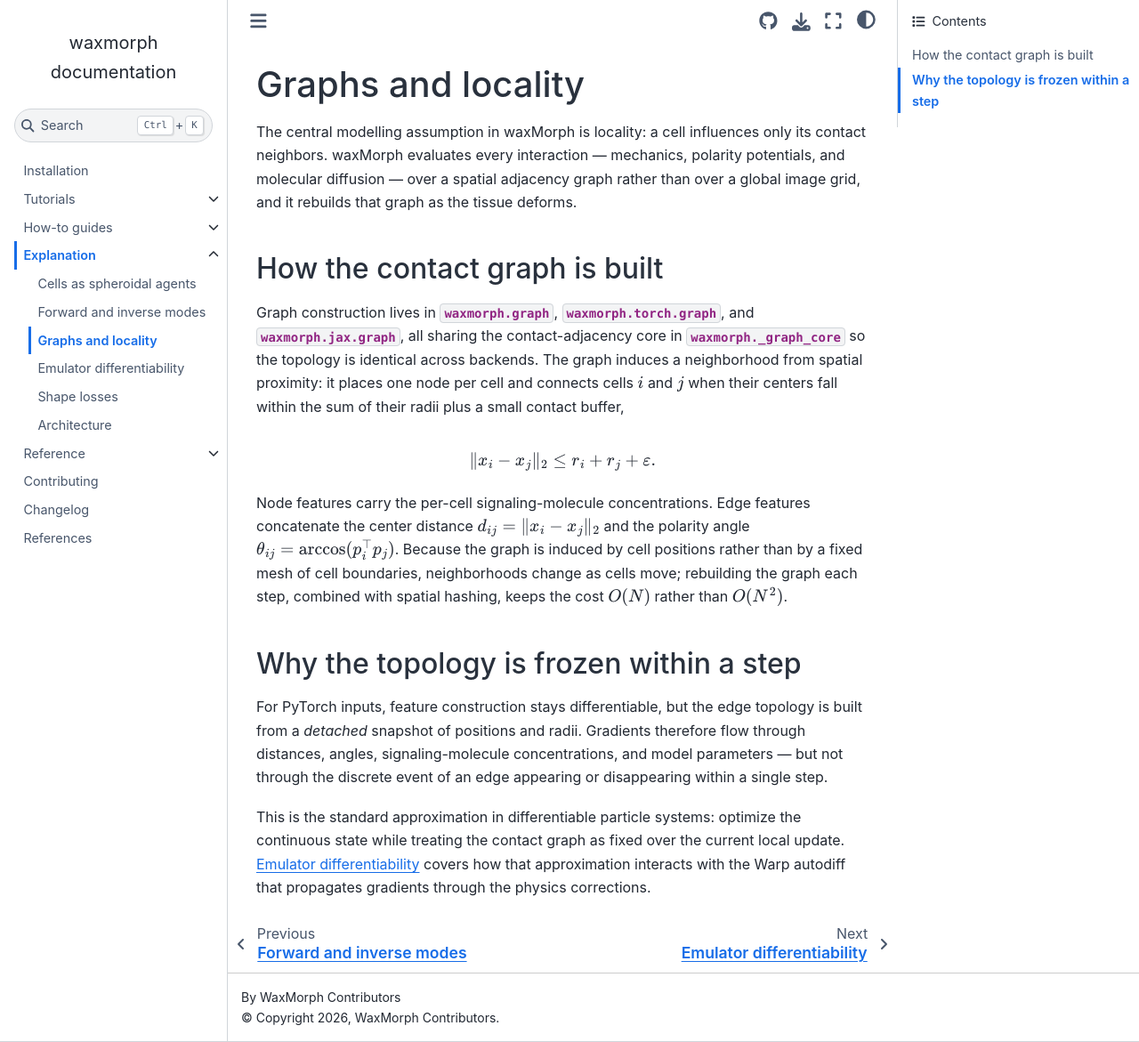
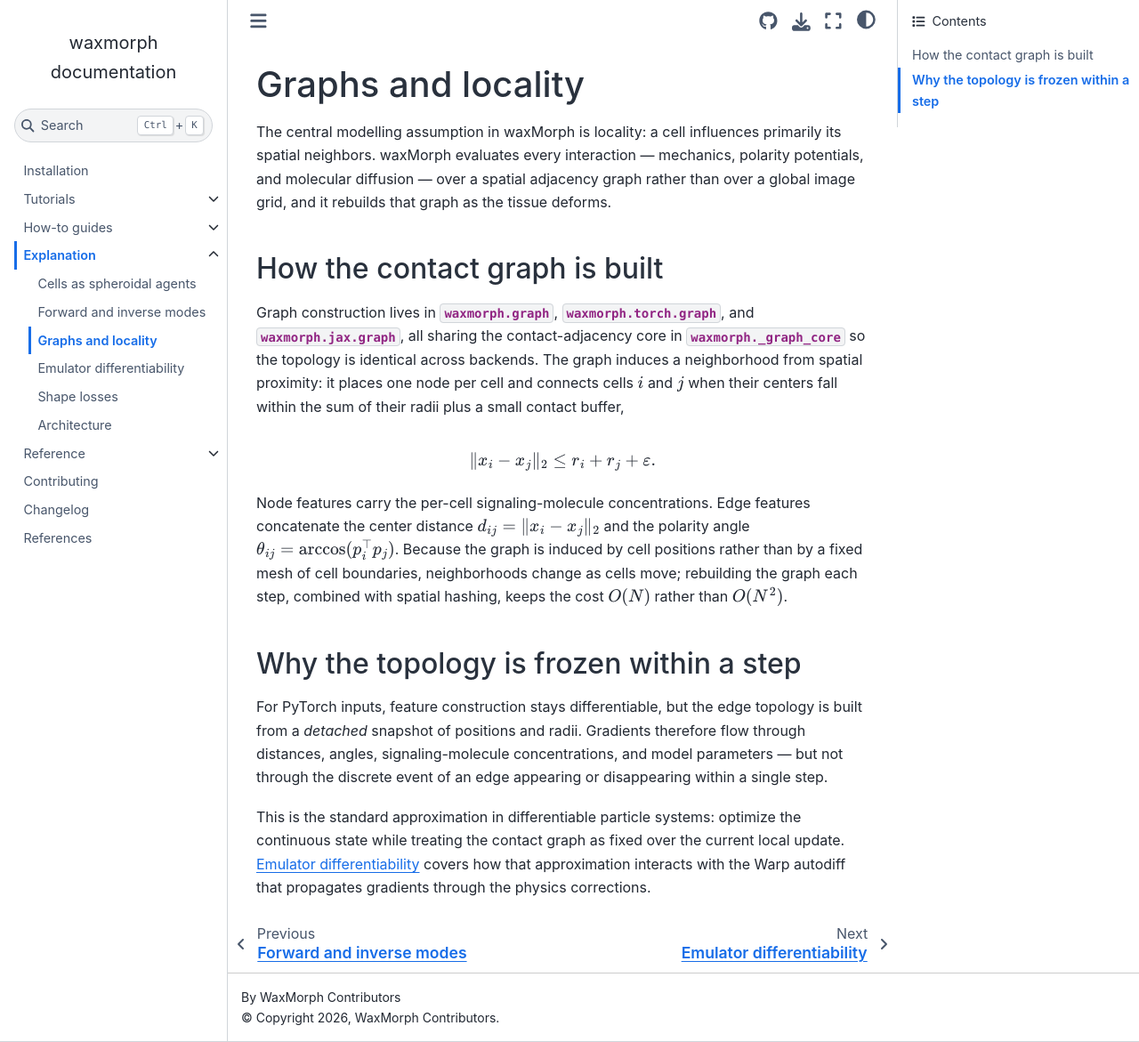
Before and after one commit to Computational-Morphogenomics-Group/waxmorph, a Sphinx documentation site: the page built from docs/explanation/graphs_and_locality.rst, in a window 1280 px wide and 1171 px high. Shown: the whole window at 89% size. Built offline with Sphinx 7.4.7 and the Sphinx Book theme 1.1.4, drawn with Linux system fonts in a browser that asks for light colours; pages that are not in the unit, such as notebooks, are missing from menus.

Commit message:
Clarify locality assumption in waxMorph documentation

```diff
--- a/docs/explanation/graphs_and_locality.rst
+++ b/docs/explanation/graphs_and_locality.rst
@@ -2,7 +2,7 @@ Graphs and locality
 ===================
 
 The central modelling assumption in waxMorph is locality: a cell influences
-only its contact neighbors. waxMorph evaluates every interaction — mechanics,
+primarily its spatial neighbors. waxMorph evaluates every interaction — mechanics,
 polarity potentials, and molecular diffusion — over a spatial adjacency graph
 rather than over a global image grid, and it rebuilds that graph as the tissue
 deforms.
```
